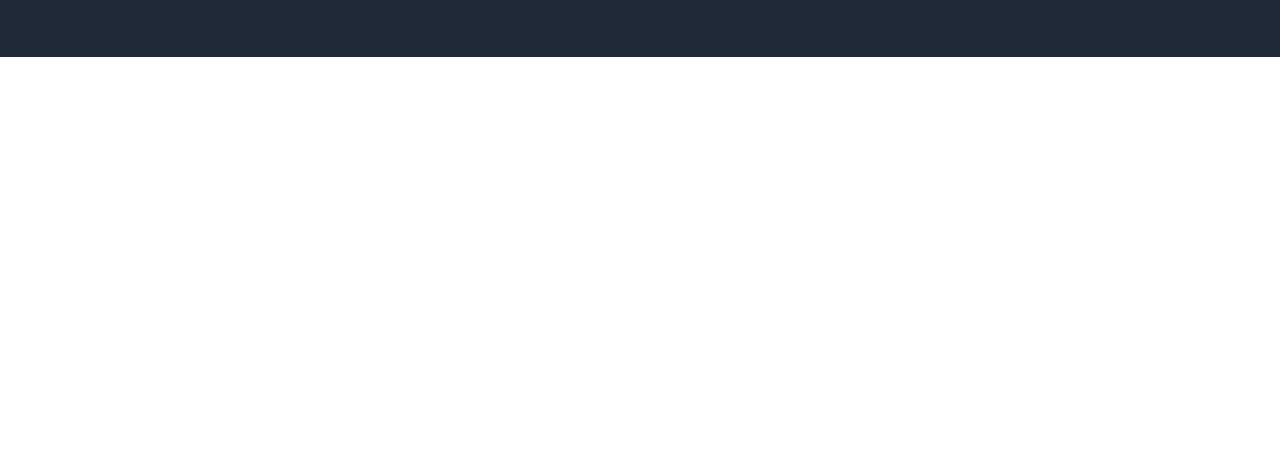
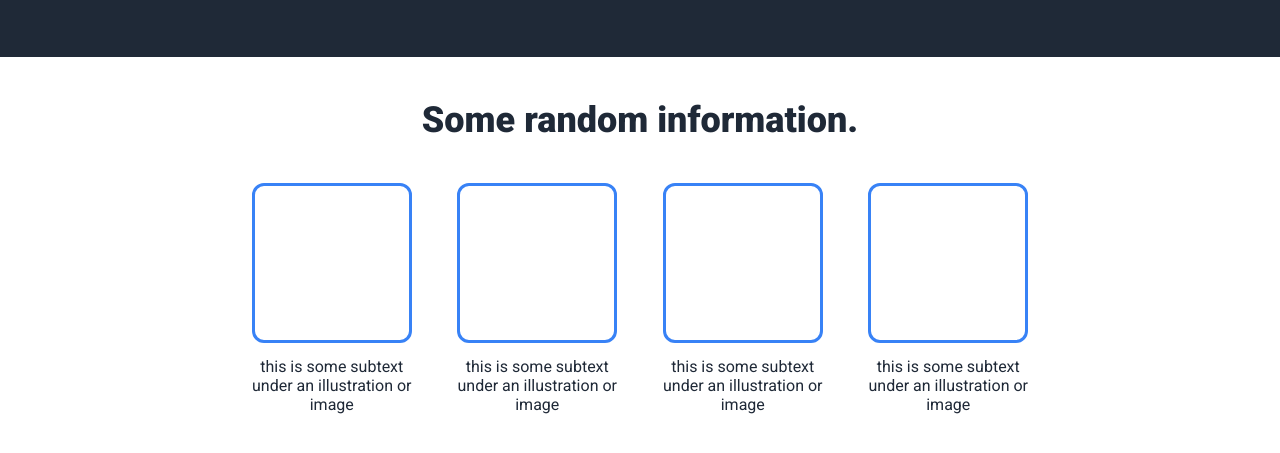
Before and after one commit to farah040/landing-page, a plain HTML site: page index.html in a window 1280 px wide. Shown: the part 423-876 px from the top of the page. Before the commit the page ends 800 px from the top, so only its background shows below. Drawn offline with Linux system fonts and the light colour scheme.

Commit message:
Add section 2(only template did not add imgs)

```diff
--- a/index.html
+++ b/index.html
@@ -25,7 +25,27 @@
                 </div>
                 <img src="img/pexels-c1superstar-28993103.jpg">
             </div>
-            <div class="section2"></div>
+            <div class="section2">
+                <h2>Some random information.</h2>
+                <div class="container">
+                    <div class="box">
+                        <div class="img"></div>
+                        <p>this is some subtext under an illustration or image</p>
+                    </div>
+                    <div class="box">
+                        <div class="img"></div>
+                        <p>this is some subtext under an illustration or image</p>
+                    </div>
+                    <div class="box">
+                        <div class="img"></div>
+                        <p>this is some subtext under an illustration or image</p>
+                    </div>
+                    <div class="box">
+                        <div class="img"></div>
+                        <p>this is some subtext under an illustration or image</p>
+                    </div>
+                </div>
+            </div>
             <div class="section3"></div>
             <div class="section4"></div>
         </div>
--- a/style.css
+++ b/style.css
@@ -75,3 +75,40 @@ body {
 .section1 img {
     max-width: 600px;
 }
+
+.section2 {
+    padding: 0 250px;
+    text-align: center;
+    height: 420px;
+}
+
+.section2 h2 {
+    padding: 42px 0;
+    font-size: 36px;
+    font-weight: 900;
+    color: #1F2937;
+}
+
+.section2 .container {
+    display: flex;
+    justify-content: center;
+    gap: 42px;
+}
+
+.section2 .container .box {
+    display: flex;
+    flex-direction: column;
+    align-items: center;
+    gap: 14px;
+}
+
+.section2 .container .img{
+    width: 160px;
+    height: 160px;
+    border: 3px solid #3882F6;
+    border-radius: 12px;
+}
+
+.section2 .container .box p {
+    color: #1F2937;
+}
```
